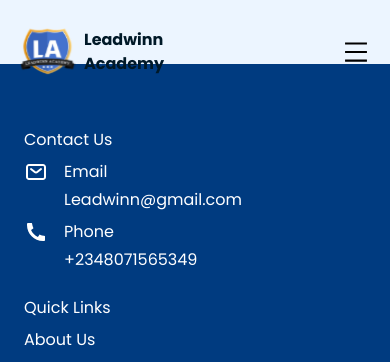
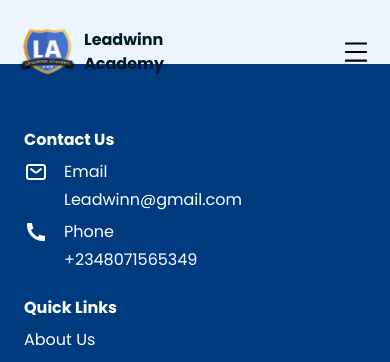
Before and after one commit to Adeleyeha-17/Leadwinn-Academy, a React (Vite) app: page / in a window 390 px wide. Shown: the top 362 px of the page. Built offline with nearby package versions, Linux system fonts and the light colour scheme.

Commit message:
updated footer

```diff
--- a/src/components/Footer/Footer.tsx
+++ b/src/components/Footer/Footer.tsx
@@ -23,7 +23,7 @@ export const Footer = () => {
       <div className="grid grid-flow-row sm:max-md:grid-cols-2 md:grid-flow-col gap-6 lg:gap-0  py-16 px-6 md:py-24 md:max-xl:px-18 xl:px-28 lg:max-xl:px-10 lg:space-x-20 md:max-w-6xl lg:max-w-7xl mx-auto ">
 
          <div className="flex flex-col gap-2">
-            <h1 className="sm:max-lg:text-base md:font-bold md:text-lg">Contact Us</h1>
+            <h1 className="sm:max-md:text-base font-bold md:text-lg">Contact Us</h1>
 
             <div className="flex gap-4">
                <svg xmlns="http://www.w3.org/2000/svg" width="24" height="24" viewBox="0 0 24 24" fill="none">
@@ -51,7 +51,7 @@ export const Footer = () => {
          </div>
 
          <div className="flex flex-col gap-2">
-            <h1 className="sm:max-lg:text-sm md:font-bold md:text-lg">Quick Links</h1>
+            <h1 className="sm:max-md:text-base font-bold md:text-lg">Quick Links</h1>
             <div className="flex flex-col gap-2 sm:max-lg:text-sm md:text-base">
                {
                quickLinks.map(links => (
```
